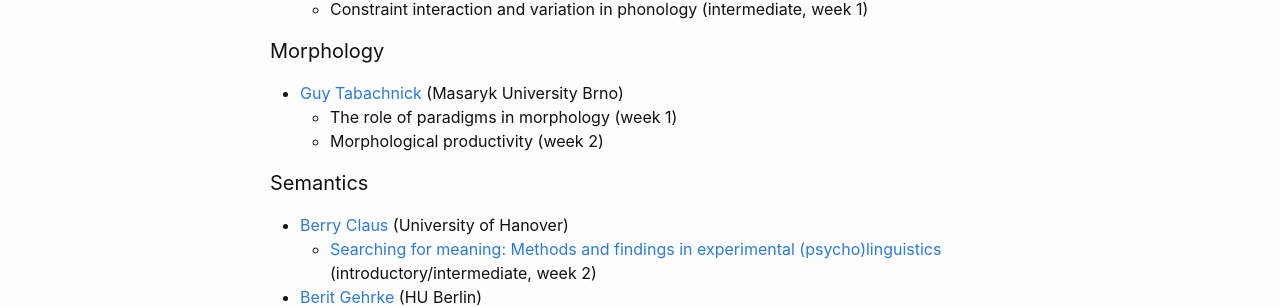
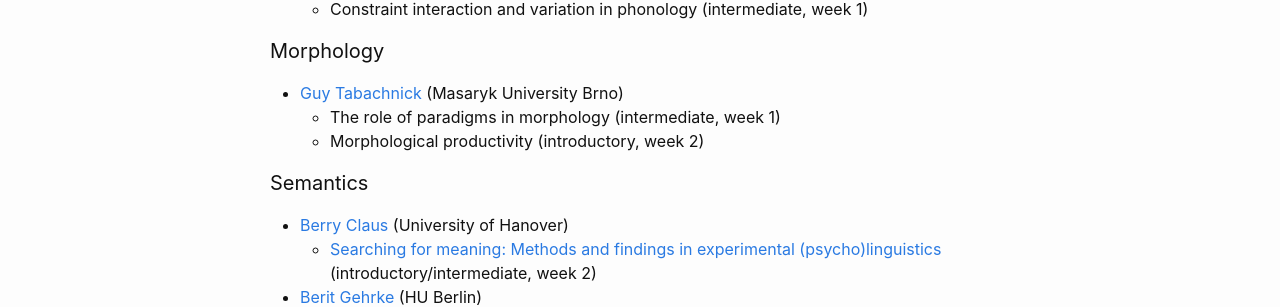
Before and after one commit to ovaschool/ovaschool.github.io, a Jekyll site: the page built from staticpages/ova2026-teachers.markdown, in a window 1280 px wide. Shown: the part 530-837 px from the top of the page. Built offline with Jekyll 4.4.1, drawn with Linux system fonts in a browser that asks for light colours.

Commit message:
Update ova2026-teachers.markdown

```diff
--- a/staticpages/ova2026-teachers.markdown
+++ b/staticpages/ova2026-teachers.markdown
@@ -25,8 +25,8 @@
 #### Morphology
 
 - [Guy Tabachnick](https://gtabach.github.io/) (Masaryk University Brno)
-  - The role of paradigms in morphology (week 1)
-  - Morphological productivity (week 2)
+  - The role of paradigms in morphology (intermediate, week 1)
+  - Morphological productivity (introductory, week 2)
 
 #### Semantics
 
```
